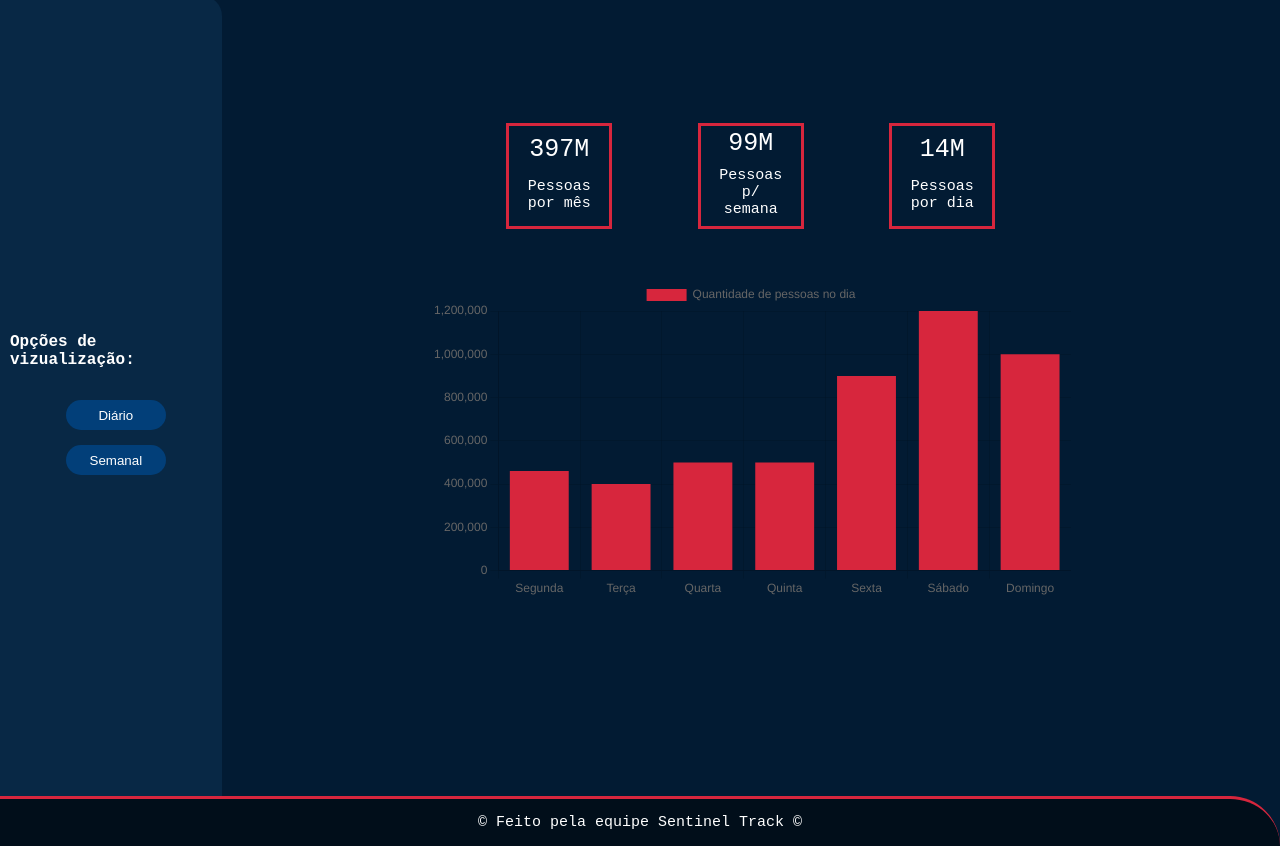
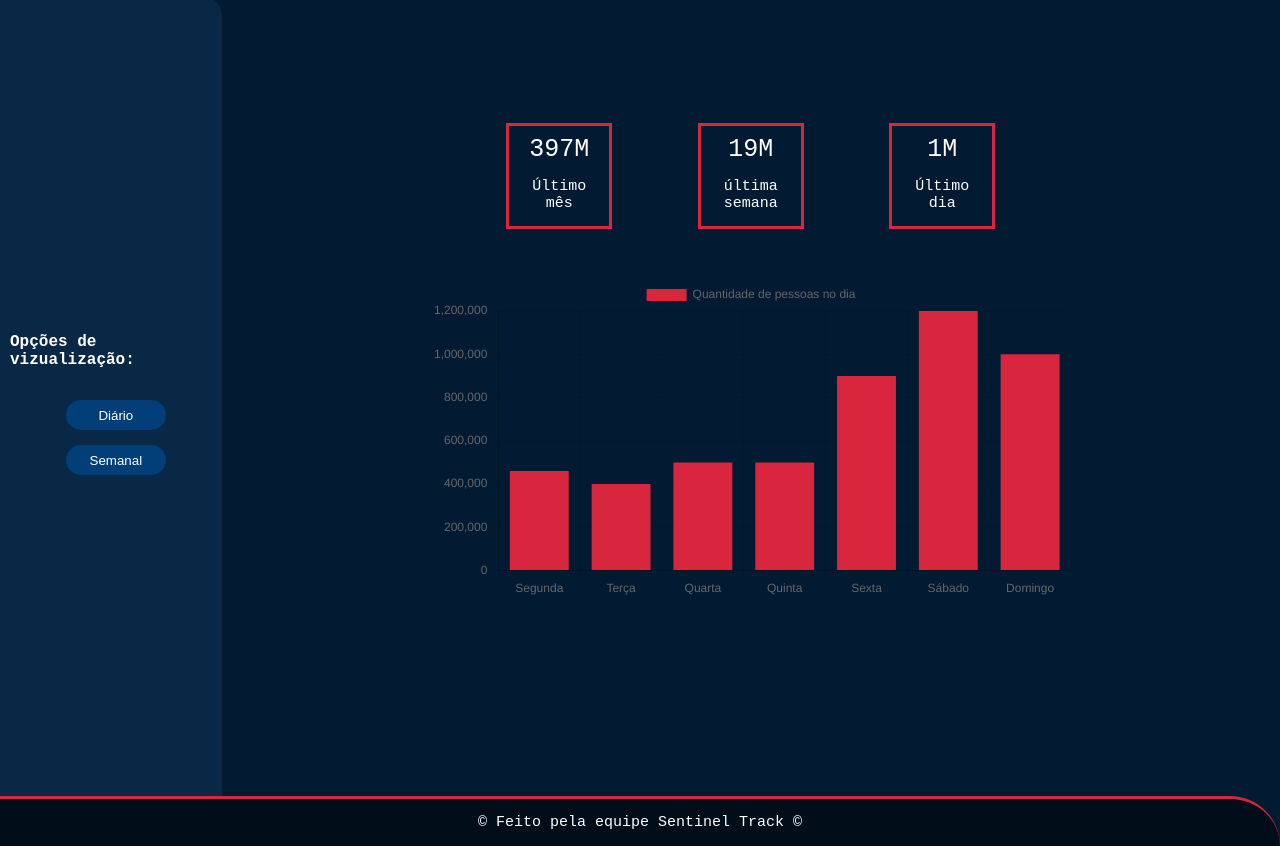
Before and after one commit to Sentinel-Track/SentinelTrack-PI, a plain HTML site: page Dashboard.html in a window 1280 px wide. Both pictures are taken after a click on the button "Semanal". Shown: the part 76-922 px from the top of the page. Drawn offline with nearby package versions, Linux system fonts and the light colour scheme.

Commit message:
Ajuste de quantidade no Dash

```diff
--- a/Dashboard.html
+++ b/Dashboard.html
@@ -47,15 +47,15 @@
             <div class="kpis" style="color: wheat;">
                 <div class="kpi">
                     <span class="nmr">397M</span>
-                    <span class="title">Pessoas por mês</span>
+                    <span class="title">Último mês</span>
                 </div>
                 <div class="kpi">
-                    <span class="nmr">99M</span>
-                    <span class="title">Pessoas p/ semana</span>
+                    <span class="nmr">19M</span>
+                    <span class="title">última semana</span>
                 </div>
                 <div class="kpi">
-                    <span class="nmr">14M</span>
-                    <span class="title">Pessoas por dia</span>
+                    <span class="nmr">1M</span>
+                    <span class="title">Último dia</span>
                 </div>
             </div>
             <div class="chart" id="diario" style="display: none;">
```
